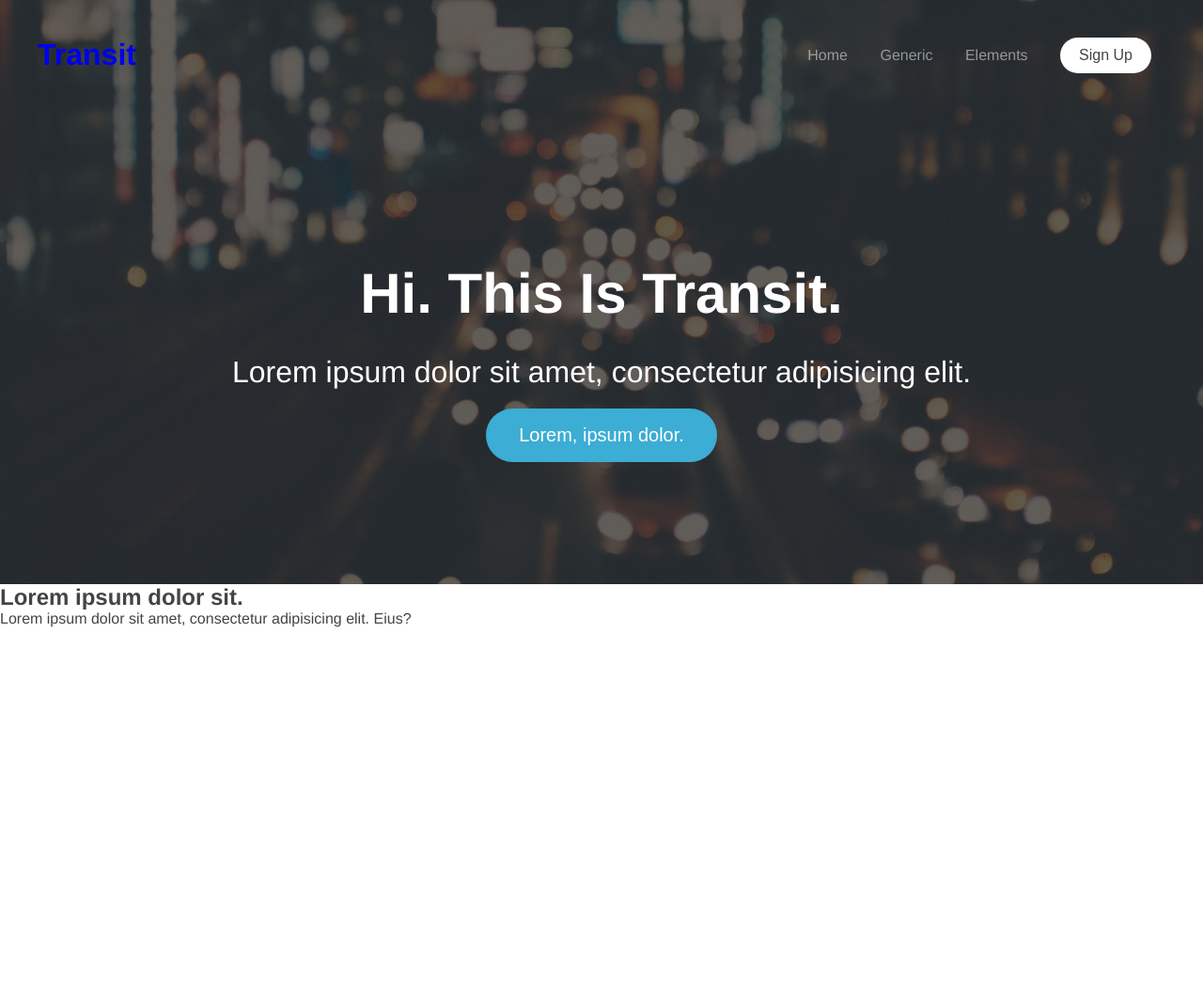
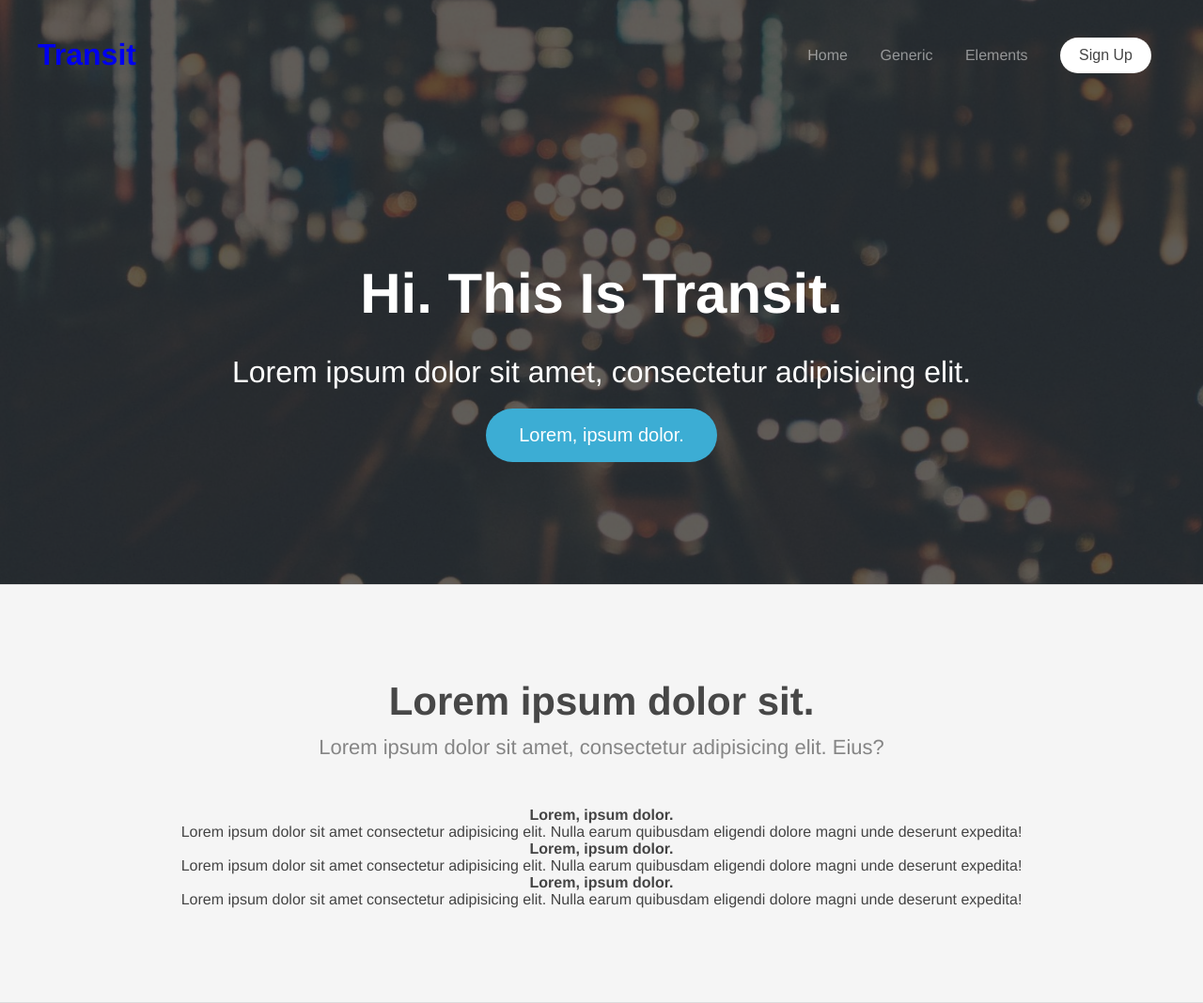
Before and after one commit to FarzadEstaji/Front-End-Projects, a plain HTML site: page Transit/index.html in a window 1280 px wide. Shown: the whole page at 94% size. Before the commit the page ends 800 px from the top, so only its background shows below. Drawn offline with Linux system fonts and the light colour scheme; a web font is replaced by a local one.

Commit message:
Designing the services section
The Services section includes the title and boxes below it, in which the title and overall structure of this section were designed.

```diff
--- a/Transit/css/style.css
+++ b/Transit/css/style.css
@@ -111,3 +111,28 @@ a{
     font-size: 2.5vw;
     margin-bottom: 20px;
 }
+
+
+.services{
+    background-color: #f5f5f5;
+    border-bottom: 1px solid rgba(144, 144, 144, 0.25);
+    border-top: 1px solid rgba(144, 144, 144, 0.25);
+    padding: 100px 0;
+    text-align: center;
+}
+
+.services-header{
+    margin-bottom: 50px;
+}
+
+
+.services-header h2{
+    font-size: 42px;
+    color: #474747;
+    margin-bottom: 12px;
+}
+
+.services-header p{
+    font-size: 22px;
+    color: #858585;
+}
--- a/Transit/index.html
+++ b/Transit/index.html
@@ -57,7 +57,21 @@
                     <p>Lorem ipsum dolor sit amet, consectetur adipisicing elit. Eius?</p>
                 </div>
                 <div class="services-content">
-
+                    <div class="box">
+                        <i></i>
+                        <h4>Lorem, ipsum dolor.</h4>
+                        <p>Lorem ipsum dolor sit amet consectetur adipisicing elit. Nulla earum quibusdam eligendi dolore magni unde deserunt expedita!</p>
+                    </div>
+                    <div class="box">
+                        <i></i>
+                        <h4>Lorem, ipsum dolor.</h4>
+                        <p>Lorem ipsum dolor sit amet consectetur adipisicing elit. Nulla earum quibusdam eligendi dolore magni unde deserunt expedita!</p>
+                    </div>
+                    <div class="box">
+                        <i></i>
+                        <h4>Lorem, ipsum dolor.</h4>
+                        <p>Lorem ipsum dolor sit amet consectetur adipisicing elit. Nulla earum quibusdam eligendi dolore magni unde deserunt expedita!</p>
+                    </div>
                 </div>
             </div>
         </div>
```
